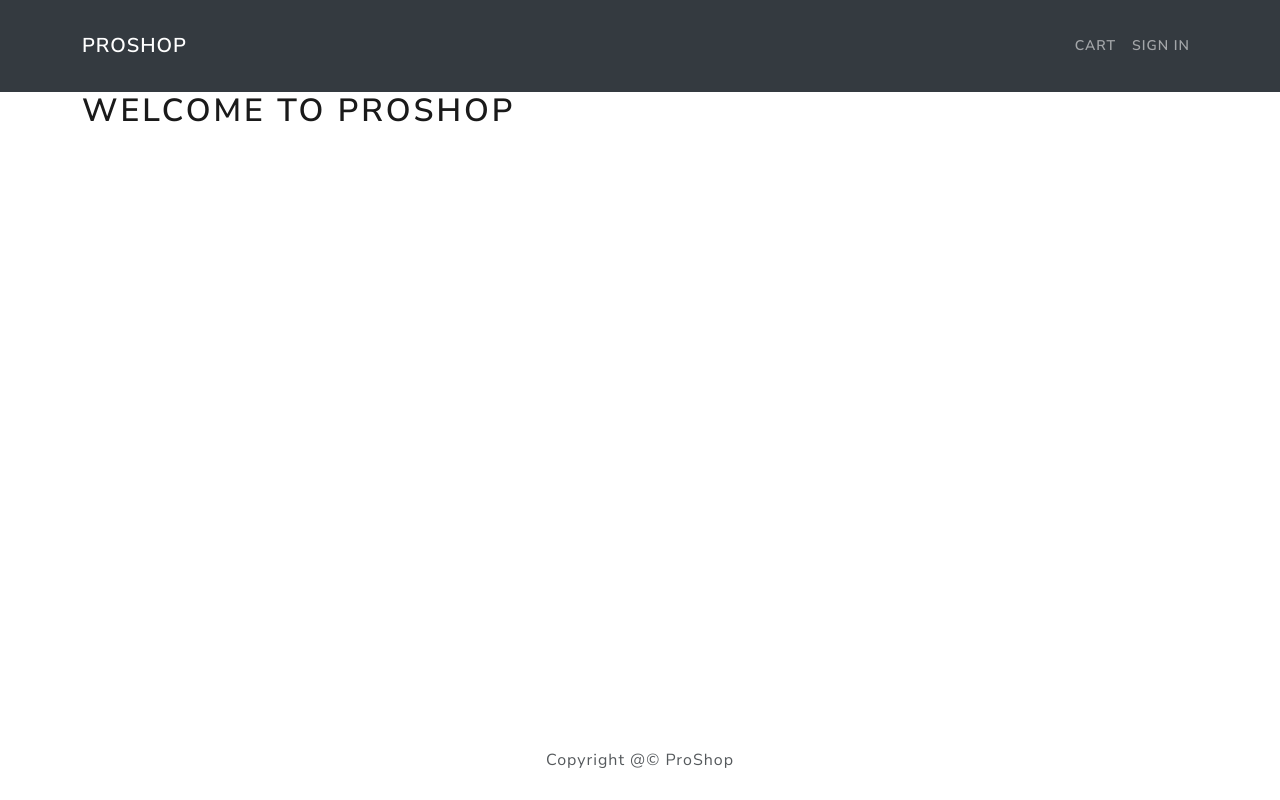
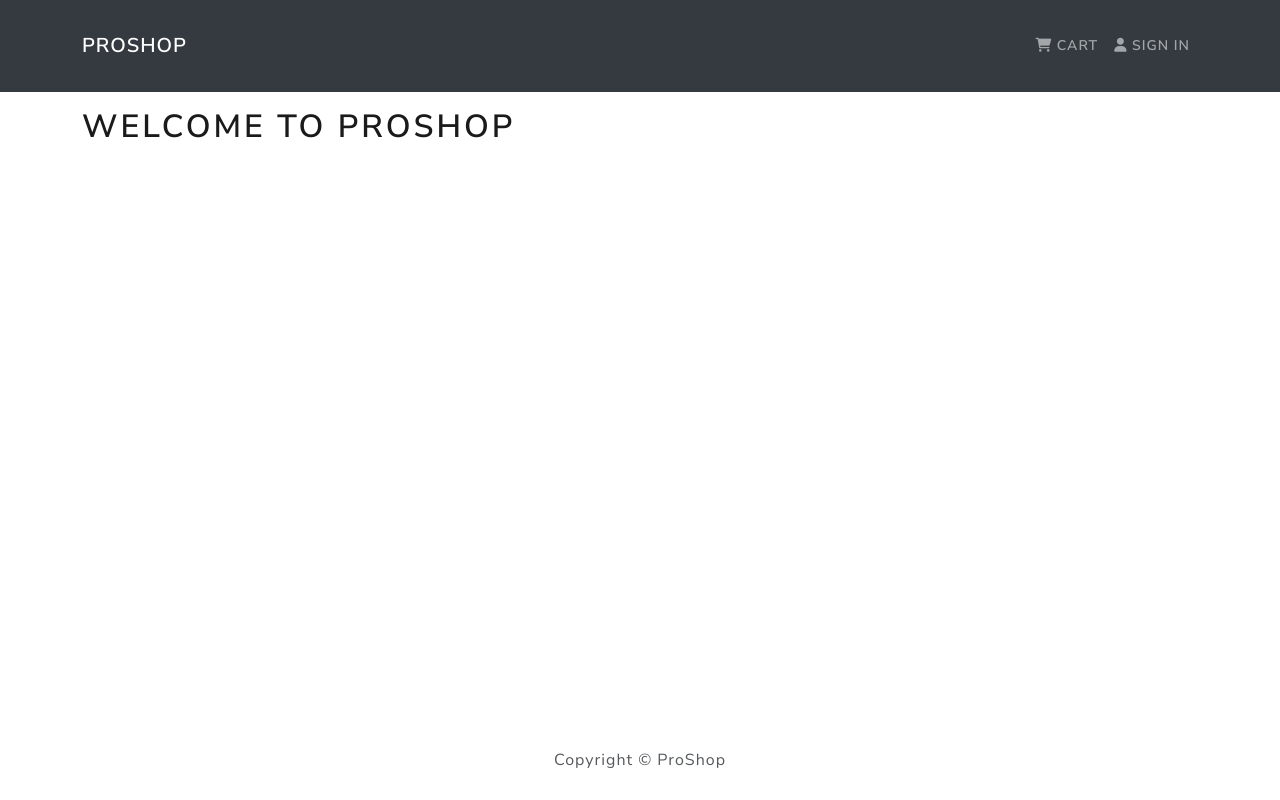
Before and after one commit to ahmadrazach/ProShop, a React (Create React App) app in the folder frontend/: page / in a window 1280 px wide. Built offline with nearby package versions, Linux system fonts and the light colour scheme.

Commit message:
finished the instial setings

```diff
--- a/frontend/public/index.html
+++ b/frontend/public/index.html
@@ -10,6 +10,7 @@
       content="Web site created using create-react-app"
     />
     <link rel="apple-touch-icon" href="%PUBLIC_URL%/logo192.png" />
+    <link rel="stylesheet" href="https://cdnjs.cloudflare.com/ajax/libs/font-awesome/6.0.0-beta3/css/all.min.css" integrity="sha512-Fo3rlrZj/k7ujTnHg4CGR2D7kSs0v4LLanw2qksYuRlEzO+tcaEPQogQ0KaoGN26/zrn20ImR1DfuLWnOo7aBA==" crossorigin="anonymous" referrerpolicy="no-referrer" />
     <link rel="manifest" href="%PUBLIC_URL%/manifest.json" />
     <title>Welcome to ProShop</title>
   </head>
--- a/frontend/src/App.js
+++ b/frontend/src/App.js
@@ -6,7 +6,7 @@
   return (
     <>
     <Header/>
-    <main>
+    <main className="py-3">
       <Container>
       <h1>Welcome to ProShop</h1>
       </Container>
--- a/frontend/src/components/Footer.js
+++ b/frontend/src/components/Footer.js
@@ -4,7 +4,7 @@
     return (
         <footer>
             <Container>
-                <Col className="text-center py-3">Copyright @&copy; ProShop</Col>
+                <Col className="text-center py-3">Copyright &copy; ProShop</Col>
             </Container>
         </footer>
     )
--- a/frontend/src/components/Header.js
+++ b/frontend/src/components/Header.js
@@ -9,8 +9,8 @@
     <Navbar.Toggle aria-controls="basic-navbar-nav" />
     <Navbar.Collapse id="basic-navbar-nav" className="justify-content-end">
       <Nav >
-        <Nav.Link href="/cart">Cart</Nav.Link>
-        <Nav.Link href="/login">Sign In</Nav.Link>
+        <Nav.Link href="/cart"><i className="fas fa-shopping-cart"></i> Cart</Nav.Link>
+        <Nav.Link href="/login"><i className="fas fa-user"></i> Sign In</Nav.Link>
       </Nav>
     </Navbar.Collapse>
   </Container>
```
